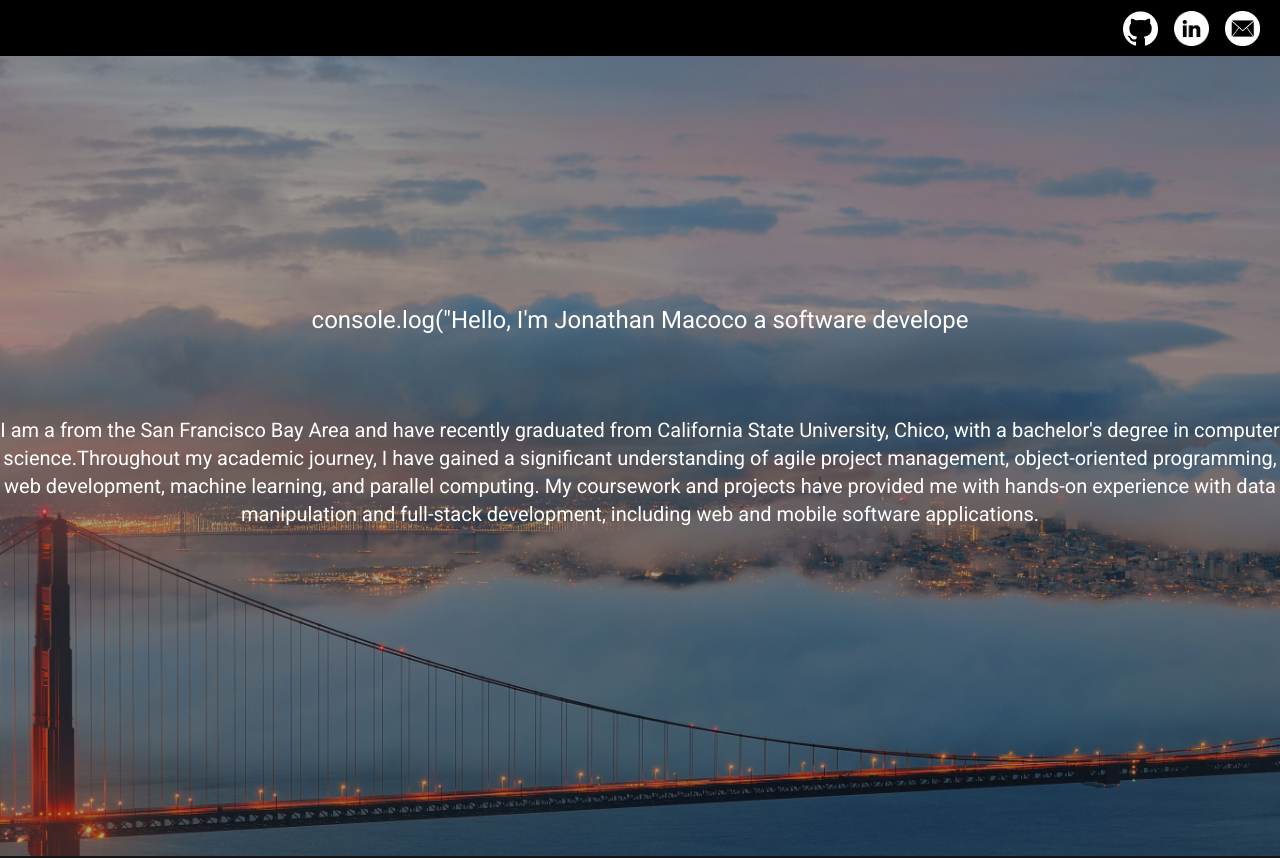
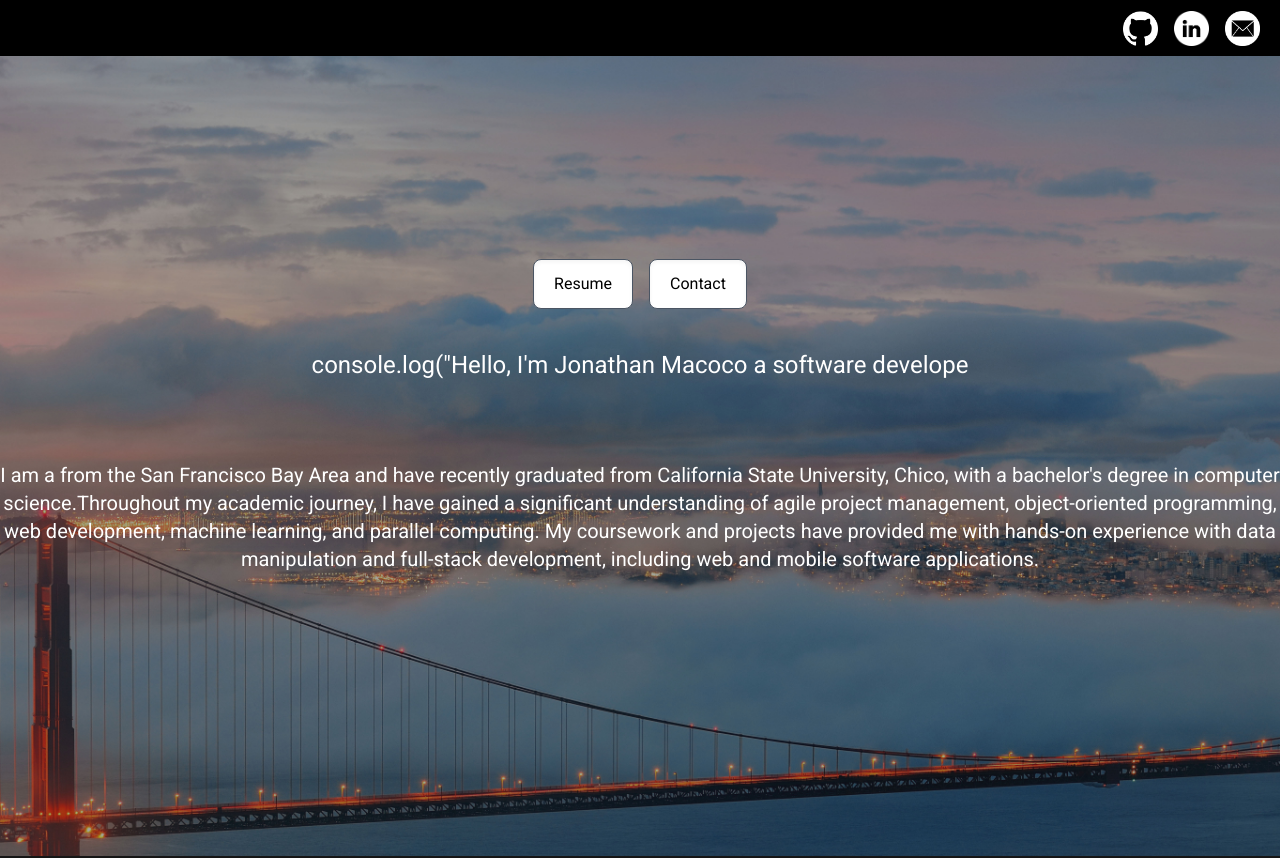
Before and after one commit to jtmacoco/personal_website, a Next.js app in the folder personal_websit_v2/: page / in a window 1280 px wide. Shown: the top 858 px of the page. Built offline with nearby package versions, Linux system fonts and the light colour scheme.

Commit message:
added resume and contact button components to home page

```diff
--- /dev/null
+++ b/personal_websit_v2/app/components/myButton.tsx
@@ -0,0 +1,17 @@
+import React from "react";
+interface MyButtonProps {
+    title: string;
+}
+const MyButton: React.FC<MyButtonProps> = ({title}) => {
+    return (
+        <a href="#_" className="relative px-5 py-3 overflow-hidden font-medium text-black bg-white border border-gray-600 rounded-lg shadow-inner group">
+            <span className="absolute top-0 left-0 w-0 h-0 transition-all duration-200 border-t-2 border-gray-600 group-hover:w-full ease"></span>
+            <span className="absolute bottom-0 right-0 w-0 h-0 transition-all duration-200 border-b-2 border-gray-600 group-hover:w-full ease"></span>
+            <span className="absolute top-0 left-0 w-full h-0 transition-all duration-300 delay-200 bg-black group-hover:h-full ease"></span>
+            <span className="absolute bottom-0 left-0 w-full h-0 transition-all duration-300 delay-200 bg-black group-hover:h-full ease"></span>
+            <span className="absolute inset-0 w-full h-full duration-300 delay-300 bg-black opacity-0 group-hover:opacity-100"></span>
+            <span className="relative transition-colors duration-300 delay-200 group-hover:text-white ease">{title}</span>
+        </a>
+    )
+}
+export default MyButton;
--- a/personal_websit_v2/app/sections/Home.tsx
+++ b/personal_websit_v2/app/sections/Home.tsx
@@ -3,6 +3,7 @@ import { useEffect, useState } from 'react';
 import { about } from '../constants/info';
 import { motion, useAnimation } from "framer-motion"
 import { useInView } from "react-intersection-observer";
+import MyButton from '../components/myButton';
 import Image from "next/image";
 import personalWeb from "../images/personalWeb.png"
 import '../globals.css'
@@ -16,7 +17,7 @@ export default function Home() {
     else {
       controls.start({ opacity: 0 })
     }
-  },[controls,inView])
+  }, [controls, inView])
   const [text, setText] = useState('');
   const delta = 100
   const hello = "\"Hello, I'm Jonathan Macoco a software developer.\"";
@@ -33,7 +34,7 @@ export default function Home() {
     <>
       <motion.main
         ref={ref}
-        initial={{opacity: 0}}
+        initial={{ opacity: 0 }}
         animate={controls}
         transition={{ delay: .5 }}
         className="home w-full h-full">
@@ -41,6 +42,10 @@ export default function Home() {
           {/*add personal photo here potentialy*/}
         </div>
         <div className="relative container">
+          <div className="flex items-center justify-center mx-auto gap-4 pb-10">
+            <MyButton title="Resume"/>
+            <MyButton title="Contact"/>
+          </div>
           <p className="text-white text-lg sm:text-2xl text-center  pb-20 ">{text}</p>
           <p className='text-white text-md text-center sm:text-xl pb-20'>{about}</p>
         </div>
```
